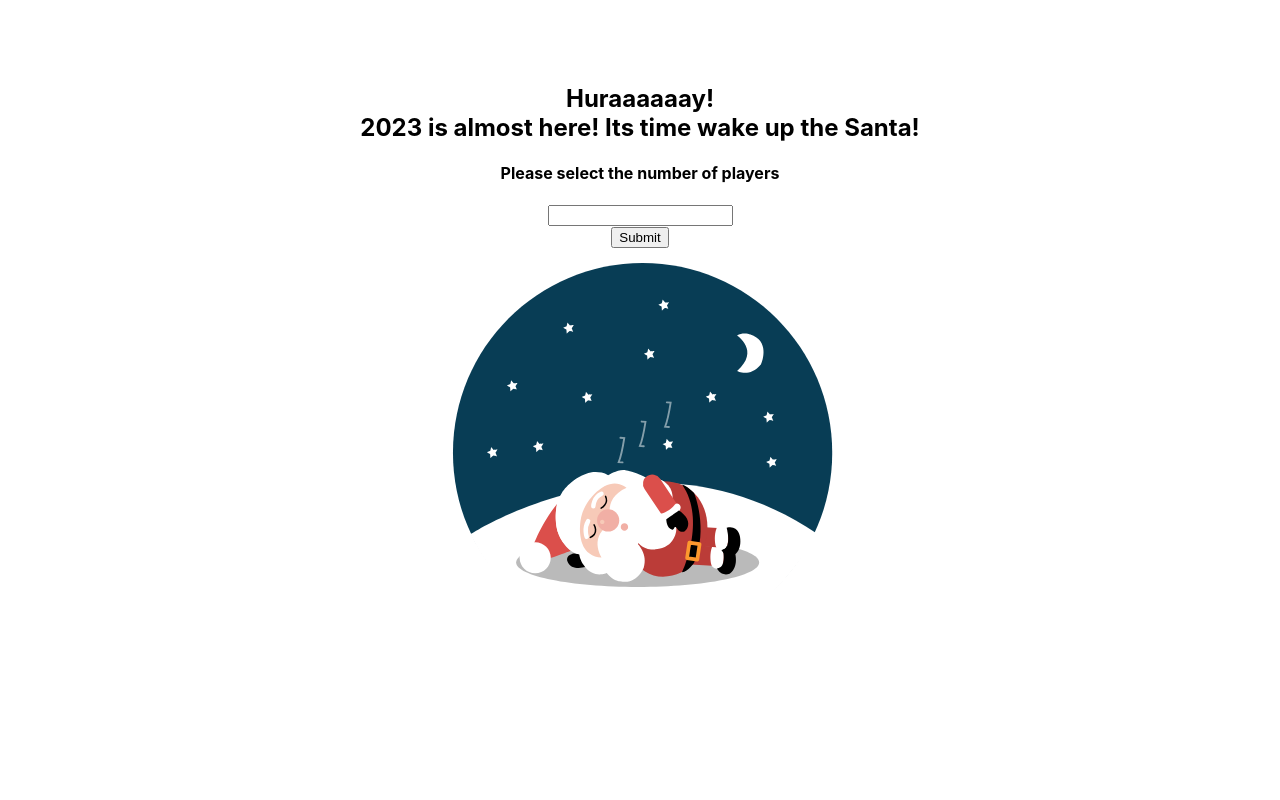
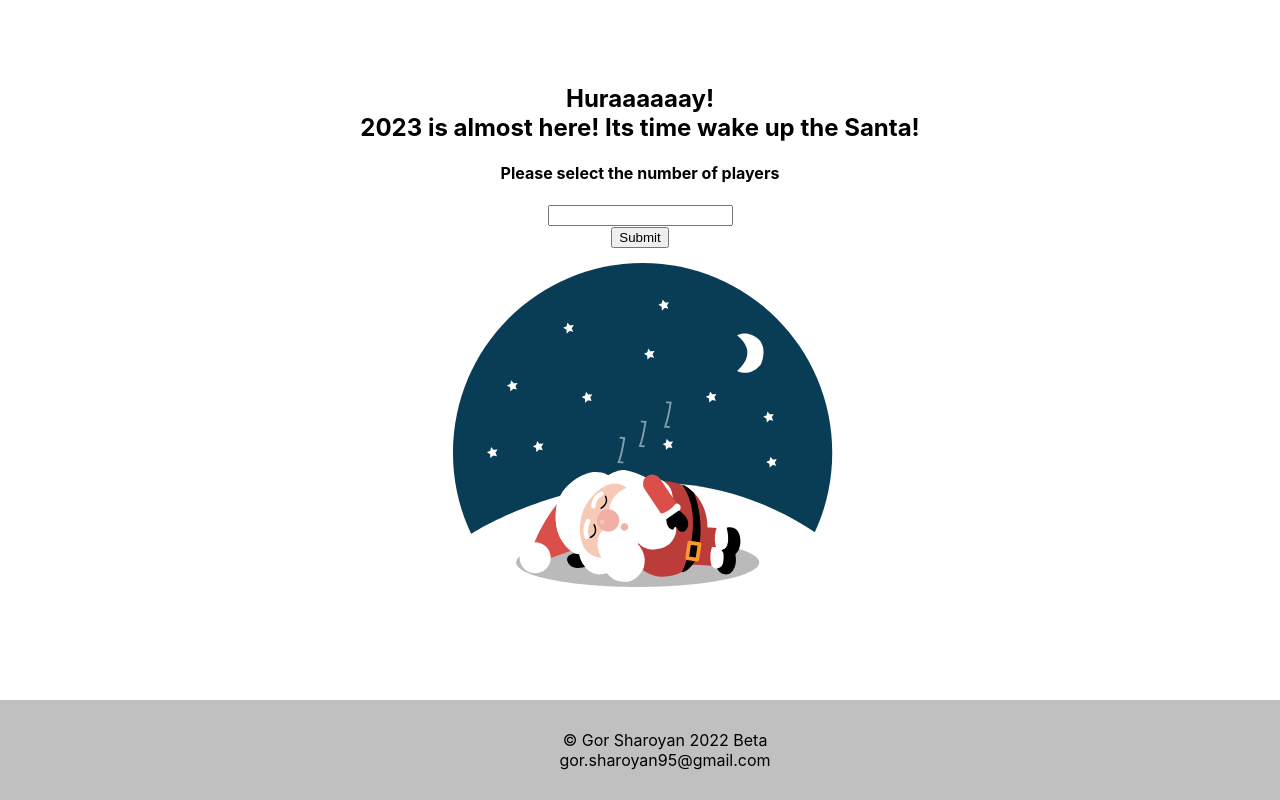
Before and after one commit to GorSharoyan/Secret_Santa_App, a React (Create React App) app: page / in a window 1280 px wide. Built offline with nearby package versions, Linux system fonts and the light colour scheme.

Commit message:
:art:UI(components/footer):added footer/wprked on its UI

```diff
--- a/package.json
+++ b/package.json
@@ -7,6 +7,7 @@
     "@emotion/react": "^11.7.1",
     "@emotion/styled": "^11.6.0",
     "@mui/material": "^5.3.0",
+    "@mui/styles": "^5.4.2",
     "@sendgrid/helpers": "^7.6.0",
     "@sendgrid/mail": "^7.6.0",
     "@testing-library/jest-dom": "^5.16.1",
--- a/src/App.js
+++ b/src/App.js
@@ -1,4 +1,7 @@
 import "./App.css";
+
+//components
+import Footer from "./Components/Footer/Footer";
 
 //routes
 import SwitchRouter from "./Components/Routes/SwitchRouter";
@@ -7,6 +10,7 @@ function App() {
   return (
     <div className="App">
       <SwitchRouter />
+      <Footer />
     </div>
   );
 }
--- /dev/null
+++ b/src/Components/Footer/Footer.css
@@ -0,0 +1,14 @@
+.root{
+    position: fixed;
+    right: 0;
+    left: 0;
+    bottom: 0;
+    align-items: space-between;
+    padding : 30px;
+    background-color: #C0C0C0;
+
+  }
+
+.container {
+    margin-left: 50px;
+  }
--- /dev/null
+++ b/src/Components/Footer/Footer.js
@@ -0,0 +1,15 @@
+import React from "react";
+import { makeStyles } from "@mui/styles";
+
+//UI
+import Grid from "@mui/material/Grid";
+import "./Footer.css";
+
+export default function Footer() {
+  return (
+    <div className="root">
+      <div className="container">© Gor Sharoyan 2022 Beta</div>
+      <div className="container">gor.sharoyan95@gmail.com</div>
+    </div>
+  );
+}
--- a/src/Pages/LandingPage/LandingPage.js
+++ b/src/Pages/LandingPage/LandingPage.js
@@ -6,11 +6,9 @@ import "./LandingPage.css";
 //components
 import LandingAsset from "../../Components/LandingAsset/LandingAsset";
 import PlayerSelectionInput from "../../Components/PlayerSelectionInput/PlayerSelectionInput";
-import LandingMessage from "../../Components/LendingMessage/LendingMessage";
+import LandingMessage from "../../Components/LandingMessage/LandingMessage";
 
 export default function PlayingPage() {
-  const today = new Date();
-  const newYear = today.getFullYear() + 1;
   return (
     <div className="page">
       <LandingMessage />
```
Also changed, not shown: src/Components/LandingMessage/LandingMessage.js (renamed from src/Components/LendingMessage/LendingMessage.js), 1 other file (tests, documents, lock files or other folders).
